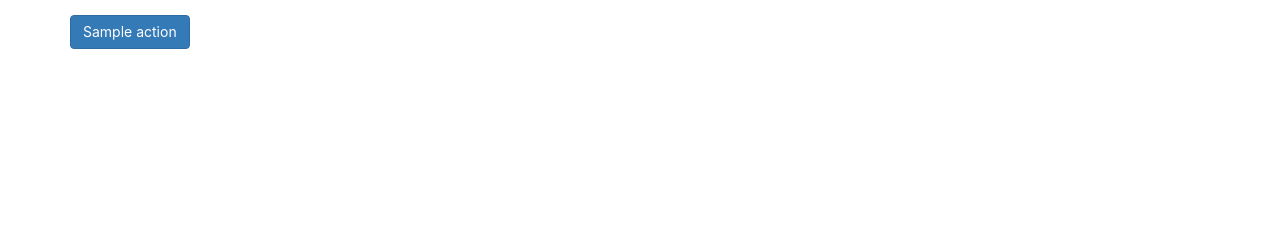
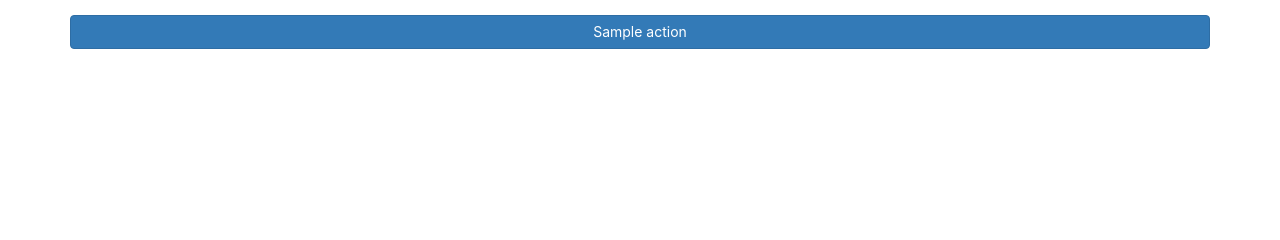
Before and after one commit to Crocmagnon/django-refunds, a Django app: template authentication/templates/authentication/auth_form.html in a window 1280 px wide. Shown: the part 491-731 px from the top of the page. Run offline with Django 3.2, Linux system fonts and the light colour scheme; tables that the repository leaves empty hold one stand-in row (values such as "Sample post"); the template is opened without the code that fills it: values that come from a table or form of the project are taken from there, most other values are stand-ins (such as "Sample title", 1, 10 or a date in 2020); some libraries are stand-ins or nearby versions.

Commit message:
Improve login page

```diff
--- a/authentication/templates/authentication/auth_form.html
+++ b/authentication/templates/authentication/auth_form.html
@@ -11,7 +11,7 @@
             {% endif %}
             {% csrf_token %}
             {{ form|crispy }}
-            <button type="submit" class="btn btn-primary">{{ action }}</button>
+            <button type="submit" class="btn btn-primary btn-block">{{ action }}</button>
         </form>
     </div>
 {% endblock %}
```
